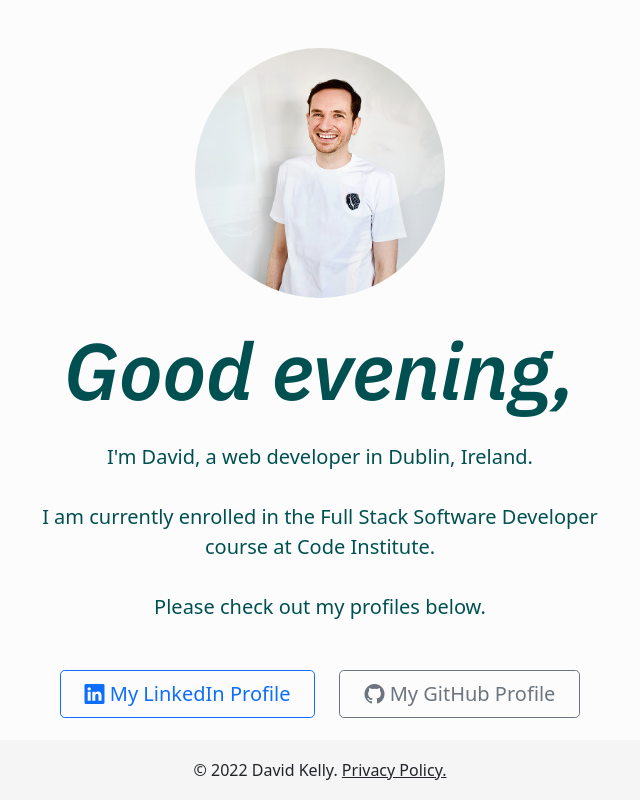
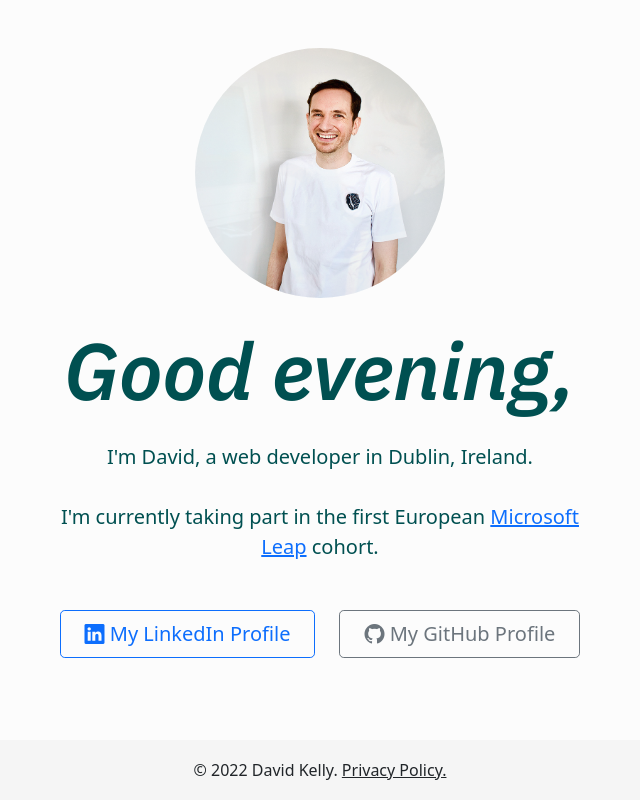
Before and after one commit to davidindub/davidindub.github.io, a plain HTML site: page index.html in a window 1280 px wide. Shown: the whole page, without its empty margins (320-960 px from the left). Drawn offline with nearby package versions, Linux system fonts and the light colour scheme.

Commit message:
Update with Leap details

```diff
--- a/index.html
+++ b/index.html
@@ -6,7 +6,7 @@
     <meta name="viewport" content="width=device-width, initial-scale=1.0" />
 
     <!-- Primary Meta Tags -->
-    <title>David Kelly Web Developer</title>
+    <title>David Kelly</title>
     <meta name="title" content="David Kelly - Web Developer" />
     <meta
       name="description"
@@ -91,20 +91,24 @@ HTML, CSS, JavaScript, Node.js and Python."
         <div class="col-lg-6 mx-auto">
           <p class="lead mt-4 mb-4">
             I'm David, a web developer in Dublin, Ireland. <br /><br />
-            I am currently enrolled in the Full Stack Software Developer course
-            at Code Institute.
-            <br /><br />
-            Please check out my profiles below.
+            I'm currently taking part in the first European
+            <a href="https://www.microsoft.com/en-us/leap/" target="_blank"
+              >Microsoft Leap</a
+            >
+            cohort.
+            <br />
           </p>
           <div class="d-grid gap-2 d-sm-flex justify-content-sm-center mt-5">
             <a
               href="https://www.linkedin.com/in/davidkellydublin/"
               class="btn btn-outline-primary btn-lg px-4 me-sm-3"
+              target="_blank"
               ><i class="bi bi-linkedin"></i> My LinkedIn Profile</a
             >
             <a
               href="https://www.github.com/davidindub"
               class="btn btn-outline-secondary btn-lg px-4"
+              target="_blank"
               ><i class="bi-github"></i> My GitHub Profile</a
             >
           </div>
```
